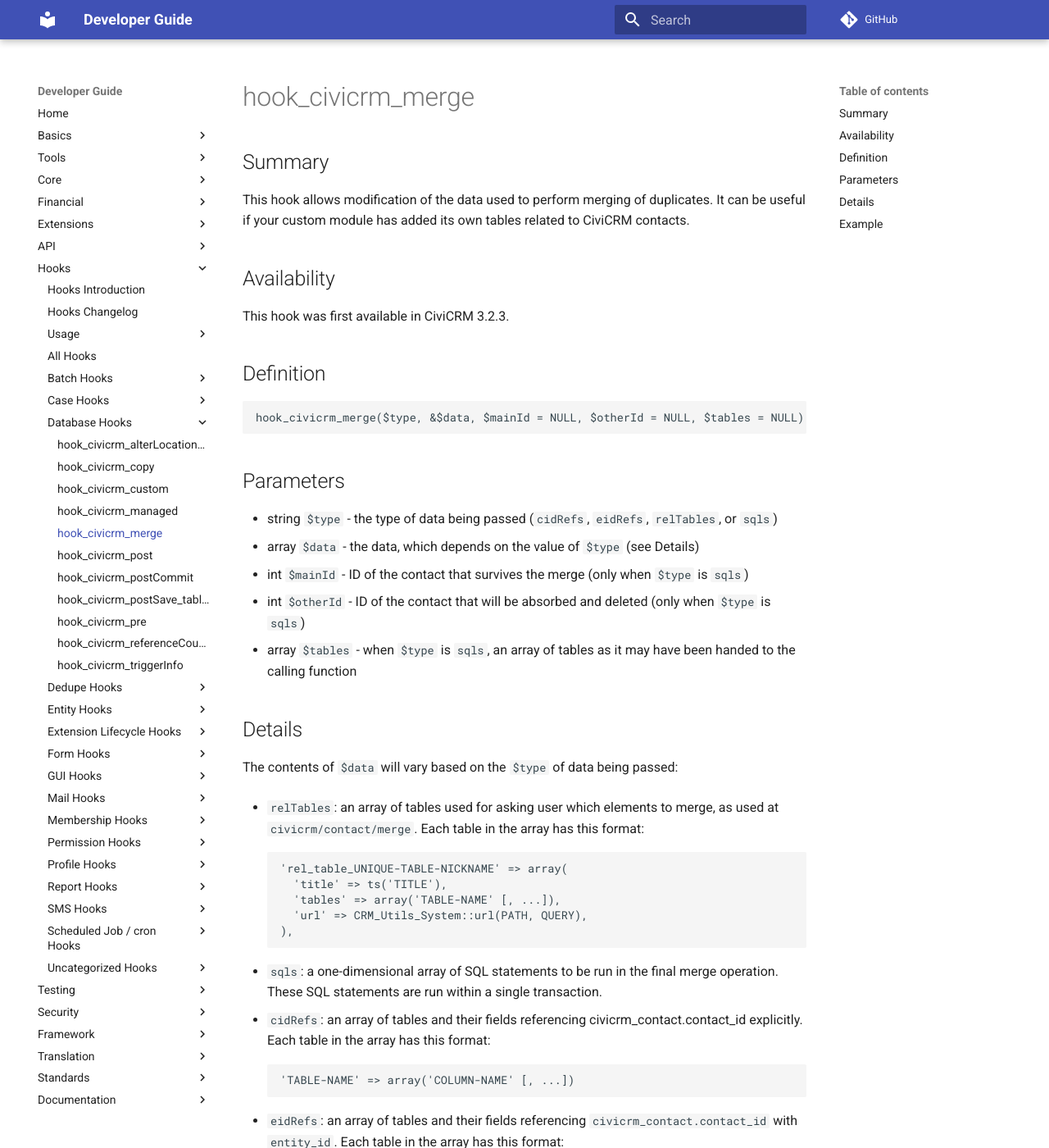
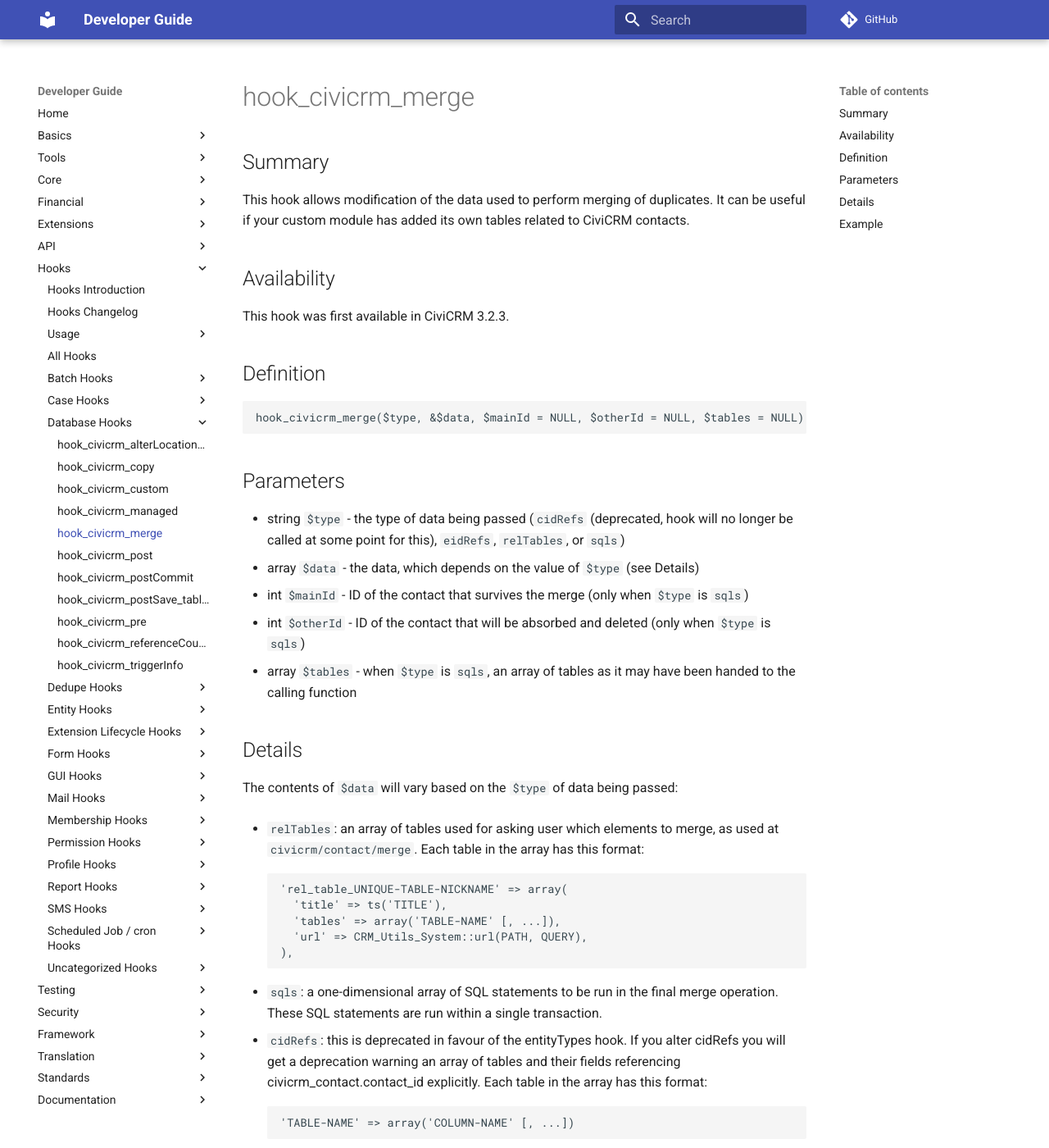
Before and after one commit to civicrm/civicrm-dev-docs, an MkDocs documentation site: the page built from docs/hooks/hook_civicrm_merge.md, in a window 1280 px wide and 1400 px high. Shown: the whole window at 82% size. Built offline with MkDocs 1.6.1 and Material for MkDocs 9.7.7, drawn with Linux system fonts in a browser that asks for light colours; comment, search, counter and statistics services are not loaded; old or Windows-style settings are respelled for this version of MkDocs; some of the changed text lies outside the part shown.

Commit message:
Update hook reference to make it clear that cidRefs is deprecated
We deprecated altering the data from the hook when called with cidRefs over a year ago but docs were not updated

```diff
--- a/docs/hooks/hook_civicrm_merge.md
+++ b/docs/hooks/hook_civicrm_merge.md
@@ -19,7 +19,7 @@
 ## Parameters
 
 -   string `$type` - the type of data being passed
-    (`cidRefs`, `eidRefs`, `relTables`, or `sqls`)
+    (`cidRefs` (deprecated, hook will no longer be called at some point for this), `eidRefs`, `relTables`, or `sqls`)
 -   array `$data` - the data, which depends on the value of `$type` (see Details)
 -   int `$mainId` - ID of the contact that survives the merge (only
     when `$type` is `sqls`)
@@ -51,6 +51,7 @@
     merge operation.  These SQL statements are run within a single transaction.
 
 -   `cidRefs`:
+    this is deprecated in favour of the entityTypes hook. If you alter cidRefs you will get a deprecation warning
     an array of tables and their fields referencing
     civicrm_contact.contact_id explicitly.  Each table in the array has this format:
 
@@ -106,10 +107,7 @@
       break;
 
     case 'cidRefs':
-      // Add references to civitest_foo.contact_id, and civitest_foo.foo_id, both of which
-      // are foreign keys to civicrm_contact.id.  By adding this to $data, records in this
-      // table will be automatically included in the merge.
-      $data[$db_default . 'civitest_foo'] = array('contact_id', 'foo_id');
+      // Use entityTypes hook instead as cidRefs is deprecated in this hook.
       break;
 
     case 'eidRefs':
```
